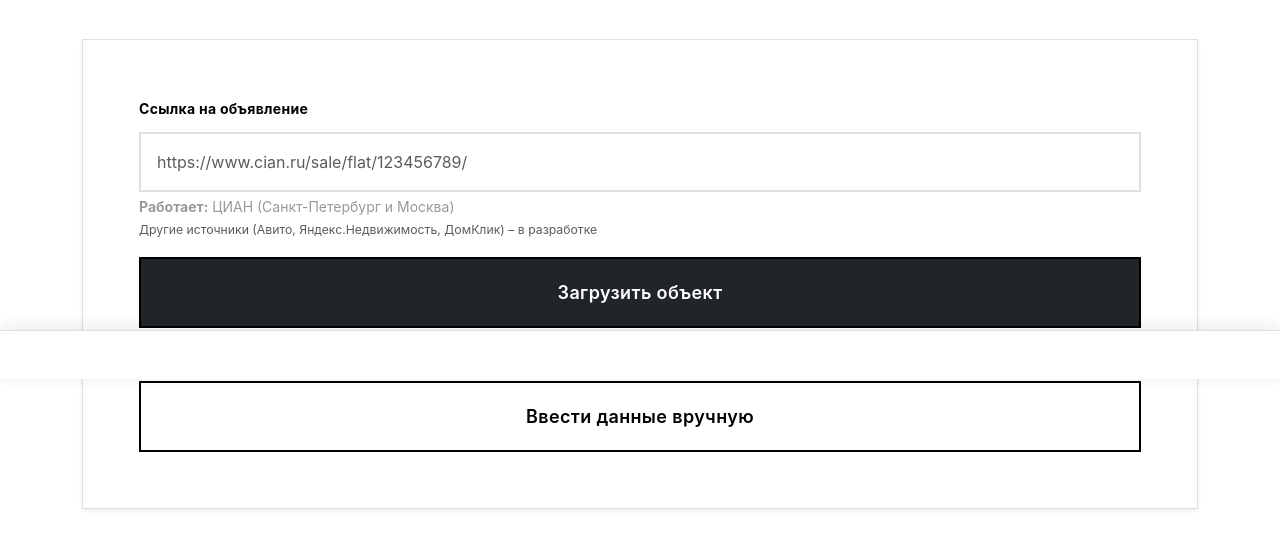
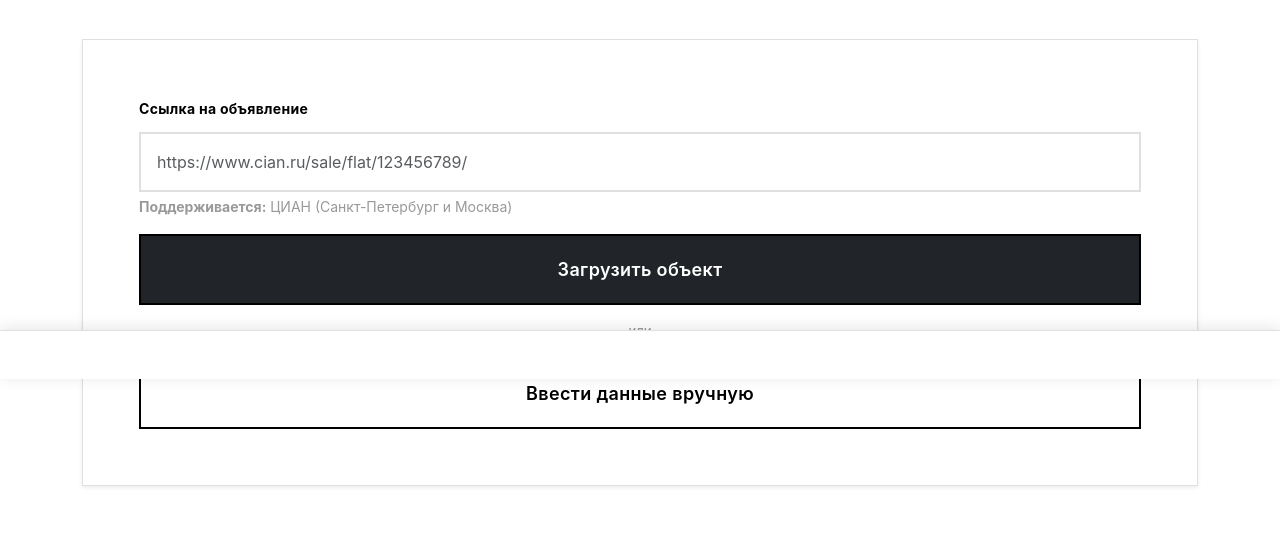
Before and after one commit to nikita-tita/cian-analyzer, a Flask app: page /calculator in a window 1280 px wide. Shown: the part 421-970 px from the top of the page. After the commit the page ends 908 px from the top, so only its background shows below. Run offline with Flask 3, Linux system fonts and the light colour scheme; some libraries are stand-ins or nearby versions.

Commit message:
fix: Remove false promises about upcoming parsers from UI
- Remove "в разработке" mention for Avito/Yandex/DomClick from wizard.html
- Update error message to reflect only CIAN support (SPb and Moscow)
- Change "Работает" to "Поддерживается" for better UX tone

This addresses user expectations and prevents disappointment from
unimplemented features (Avito, Yandex Realty, DomClick parsers).

Resolves CODE_REVIEW_REPORT.md recommendation #8 (User-facing text review)

🤖 Generated with Claude Code

```diff
--- a/static/js/error-messages.js
+++ b/static/js/error-messages.js
@@ -21,7 +21,7 @@ const ERROR_MESSAGES = {
     // Ошибки валидации
     'invalid_url': {
         title: 'Некорректный URL',
-        message: 'Введите корректную ссылку. Поддерживаются объявления с ЦИАН (скоро: Авито, Яндекс, ДомКлик)'
+        message: 'Введите корректную ссылку на объявление с ЦИАН (Санкт-Петербург или Москва)'
     },
     'invalid_price': {
         title: 'Некорректная цена',
--- a/templates/wizard.html
+++ b/templates/wizard.html
@@ -74,8 +74,7 @@
                             placeholder="https://www.cian.ru/sale/flat/123456789/"
                         >
                         <div class="form-text">
-                            <strong>Работает:</strong> ЦИАН (Санкт-Петербург и Москва)<br>
-                            <small class="text-muted">Другие источники (Авито, Яндекс.Недвижимость, ДомКлик) – в разработке</small>
+                            <strong>Поддерживается:</strong> ЦИАН (Санкт-Петербург и Москва)
                         </div>
                     </div>
                     <button id="parse-btn" class="btn btn-dark btn-lg w-100">
```
